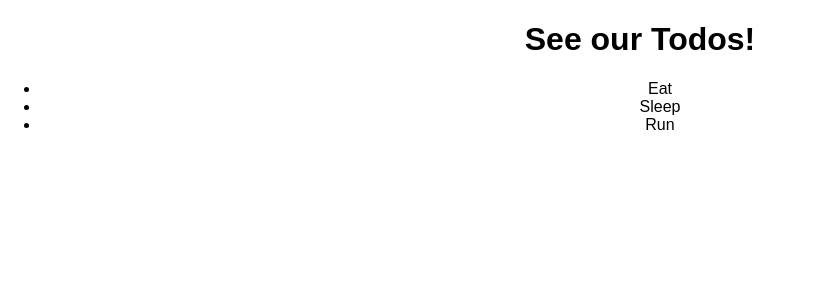
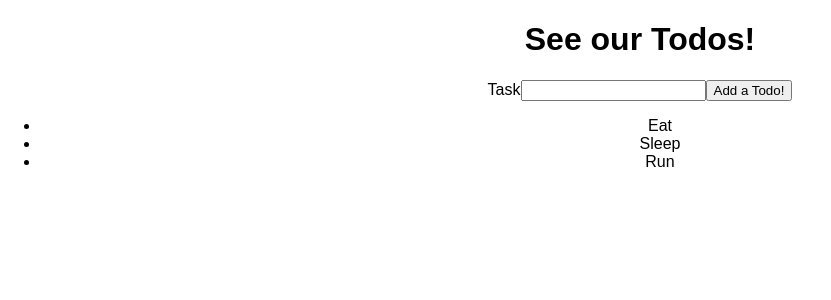
Before and after one commit to tienpham94/redux-revise, a React (Create React App) app: page / in a window 1280 px wide. Shown: the top 300 px of the page, without its empty margins (0-831 px from the left). Built offline with nearby package versions, Linux system fonts and the light colour scheme.

Commit message:
Add handleChange

```diff
--- a/src/TodoList.js
+++ b/src/TodoList.js
@@ -3,11 +3,34 @@ import Todo from './Todo';
 import { connect } from 'react-redux'
 
 class TodoList extends Component {
+  state = {
+    task: ""
+  }
+
+
+  handleSubmit = (e) => {
+
+  }
+
+  handleChange = (e) => {
+    console.log('changed');
+    this.setState({
+      [e.target.name]:[e.target.value]
+    })
+  }
+
   render() {
     return (
-      <ul>
-        {this.props.todos.map((todo, ind) => <Todo todo={todo} key={ind} />)}
-      </ul>
+      <div>
+        <form onSubmit={this.handleSubmit}>
+          <label htmlFor="task">Task</label>
+          <input type="text" name="task" id="task" onChange={this.handleChange}/>
+          <button>Add a Todo!</button>
+        </form>
+        <ul>
+          {this.props.todos.map((todo, ind) => <Todo todo={todo} key={ind} />)}
+        </ul>
+      </div>
       )
   }
 }
```
